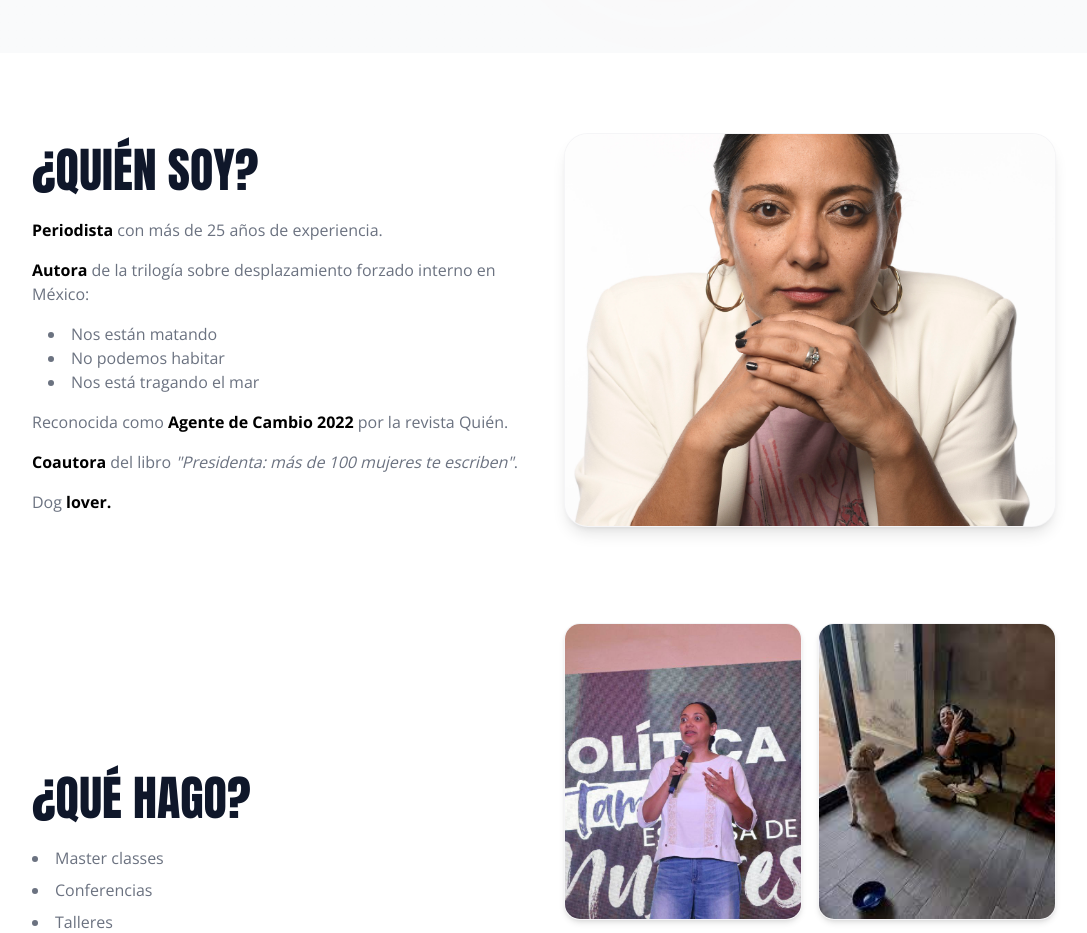
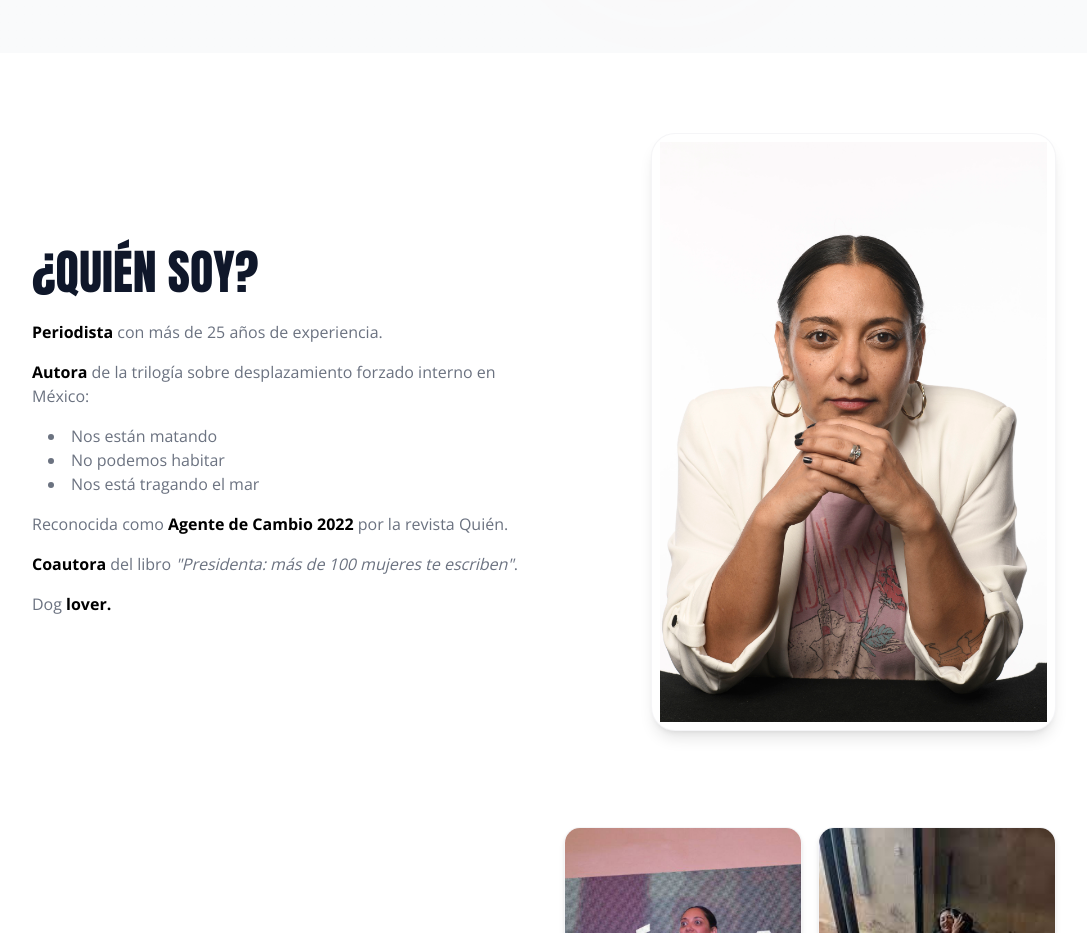
Before and after one commit to jardave21/carolhsolis, a Next.js app: page / in a window 1280 px wide. Shown: the part 860-1793 px from the top of the page, without its empty margins (96-1183 px from the left). Built offline with nearby package versions, Linux system fonts and the light colour scheme.

Commit message:
se arregla foto
se arregla foto

```diff
--- a/components/about.tsx
+++ b/components/about.tsx
@@ -10,30 +10,27 @@ export default function About() {
           <div>
             <h2 className="text-5xl font-anton text-foreground mb-6">¿QUIÉN SOY?</h2>
             <div className="space-y-4 text-muted font-open-sans">
-              <p><strong className="font-extrabold text-black"> Periodista </strong> con más de 25 años de experiencia.</p>
-              <p><strong className="font-extrabold text-black"> Autora </strong>  de la trilogía sobre desplazamiento forzado interno en México:</p>
+              <p><strong className="font-extrabold text-black">Periodista</strong> con más de 25 años de experiencia.</p>
+              <p><strong className="font-extrabold text-black">Autora</strong> de la trilogía sobre desplazamiento forzado interno en México:</p>
               <ul className="list-disc list-inside pl-4">
                 <li>Nos están matando</li>
                 <li>No podemos habitar</li>
                 <li>Nos está tragando el mar</li>
               </ul>
-              <p>Reconocida como <strong className="font-extrabold text-black"> Agente de Cambio 2022 </strong>  por la revista Quién.</p>
-              <p><strong className="font-extrabold text-black"> Coautora  </strong>  del libro <em>"Presidenta: más de 100 mujeres te escriben"</em>.</p>
-              <p>Dog <strong className="font-extrabold text-black"> lover.</strong> </p>
+              <p>Reconocida como <strong className="font-extrabold text-black">Agente de Cambio 2022</strong> por la revista Quién.</p>
+              <p><strong className="font-extrabold text-black">Coautora</strong> del libro <em>"Presidenta: más de 100 mujeres te escriben"</em>.</p>
+              <p>Dog <strong className="font-extrabold text-black">lover.</strong></p>
             </div>
           </div>
 
-          {/* Imagen derecha – estable, sin “bajarse” en desktop */}
-          <div className="w-full">
-            <div className="w-full rounded-3xl shadow-lg overflow-hidden bg-white border border-border/40">
-              {/* Mantén proporción y evita recortes feos */}
-              <div className="aspect-[5/4]">
-                <img
-                  src="/images/foto.jpg"
-                  alt="Carol H. Solís"
-                  className="h-full w-full object-cover object-center"
-                />
-              </div>
+          {/* Imagen derecha – sin recortes, tamaño natural */}
+          <div className="w-full md:flex md:justify-end">
+            <div className="rounded-3xl shadow-lg bg-white border border-border/40 p-2 overflow-hidden">
+              <img
+                src="/images/foto.jpg"
+                alt="Carol H. Solís"
+                className="block mx-auto w-full h-auto max-h-[580px] object-contain"
+              />
             </div>
           </div>
         </div>
@@ -63,7 +60,7 @@ export default function About() {
                 </div>
               </div>
 
-              {/* Card ancha inferior (no se corta) */}
+              {/* Card ancha inferior */}
               <div className="col-span-2 rounded-2xl shadow-md overflow-hidden bg-white border border-border/40">
                 <div className="aspect-video">
                   <img
@@ -93,7 +90,6 @@ export default function About() {
 
         {/* Mis Temas */}
         <div id="mis-temas" className="grid md:grid-cols-2 gap-10 items-center scroll-mt-40">
-
           {/* Texto */}
           <div className="font-open-sans">
             <h2 className="text-4xl font-poppins text-foreground mb-6">MIS TEMAS</h2>
@@ -106,7 +102,7 @@ export default function About() {
             </ul>
           </div>
 
-          {/* Dos thumbs lado a lado, misma altura */}
+          {/* Dos thumbs lado a lado */}
           <div>
             <div className="grid grid-cols-2 gap-4">
               <div className="rounded-2xl shadow-md overflow-hidden bg-white border border-border/40">
@@ -131,7 +127,7 @@ export default function About() {
           </div>
         </div>
 
-        {/* Quote */}
+        {/* Cita final */}
         <div className="pt-8 text-center">
           <blockquote className="text-xl italic text-foreground relative">
             <p className="font-open-sans">
@@ -139,7 +135,9 @@ export default function About() {
               aterrizarlos sin tanto rollo. Ponerlos sobre la mesa sin filtros y sin sutilezas,
               accesibles y desde una perspectiva simple que ayude a cuestionarnos.”
             </p>
-            <footer className="mt-4 not-italic font-medium text-muted font-open-sans">— Carol H. Solís</footer>
+            <footer className="mt-4 not-italic font-medium text-muted font-open-sans">
+              — Carol H. Solís
+            </footer>
           </blockquote>
         </div>
       </div>
```
